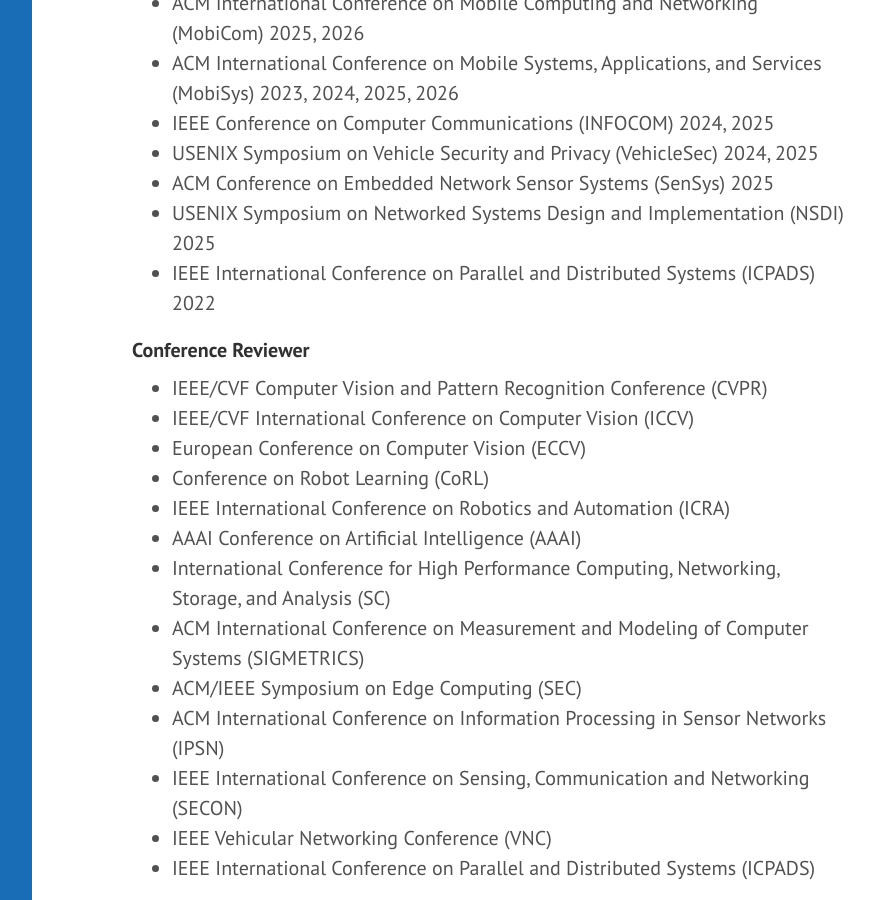
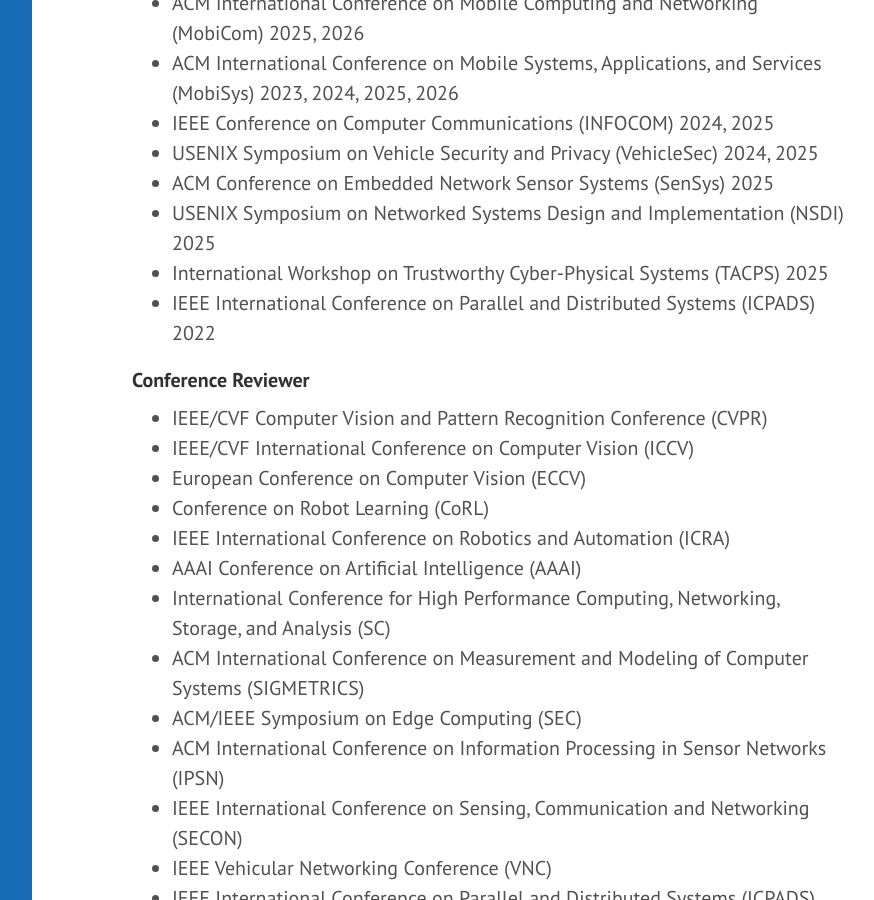
Before and after one commit to hangqiu/hangqiu.github.io, a Jekyll site: the page built from service.md, in a window 1280 px wide and 900 px high, scrolled down 582 px. Shown: the whole window, without its empty margins (328-1202 px from the left). Built offline with Jekyll 4.4.1, drawn with Linux system fonts in a browser that asks for light colours; a style sheet for code colours, icons or effects is not loaded.

Commit message:
Auto-update service.yml from bib (trigger: 98c7fbad2002f0d55b9cfed00b8cb314dcfad1ec)

```diff
--- a/_data/service_auto.yml
+++ b/_data/service_auto.yml
@@ -1,3 +1,10 @@
+- ENTRYTYPE: tpc
+  ID: tacps25_tpc
+  conf: TACPS
+  keywords: nonumber
+  series: TACPS
+  venue: International Workshop on Trustworthy Cyber-Physical Systems
+  year: '2025'
 - ENTRYTYPE: tpc
   ID: mobisys26_tpc
   conf: MobiSys
```
